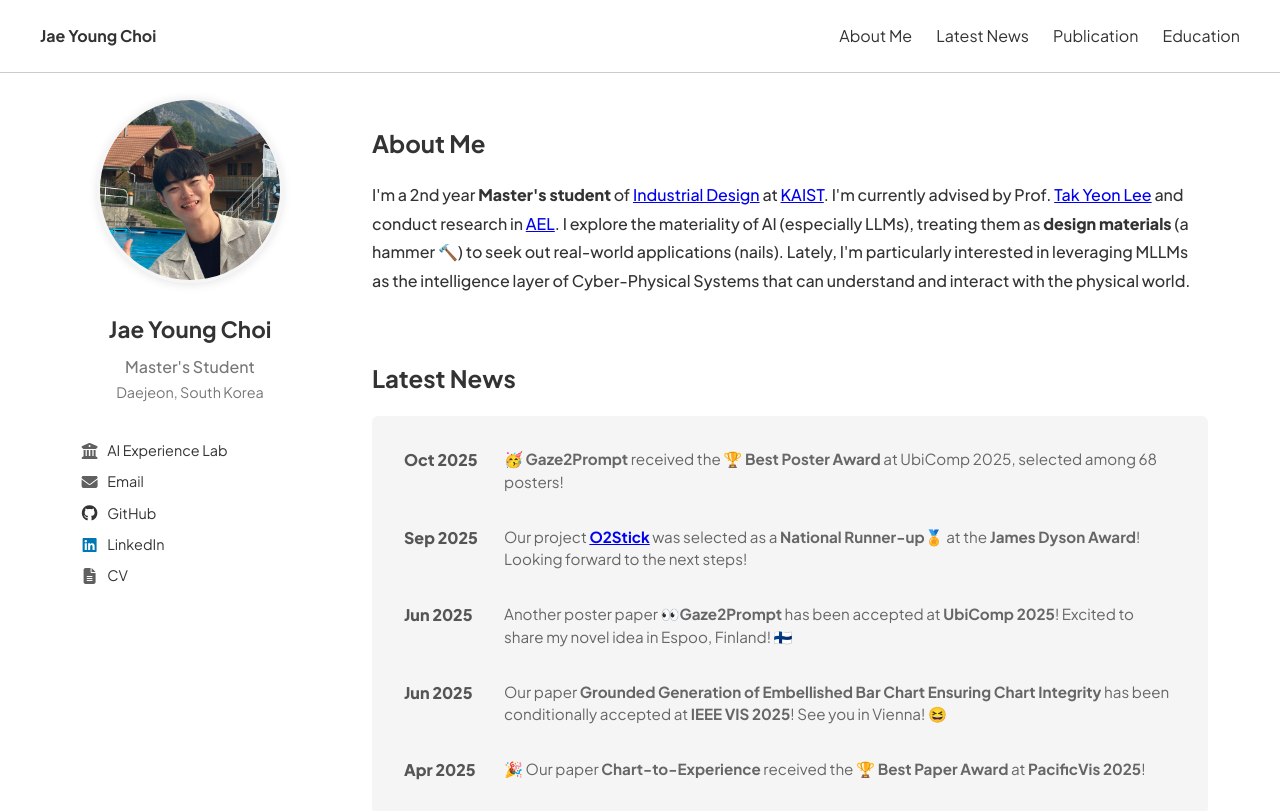
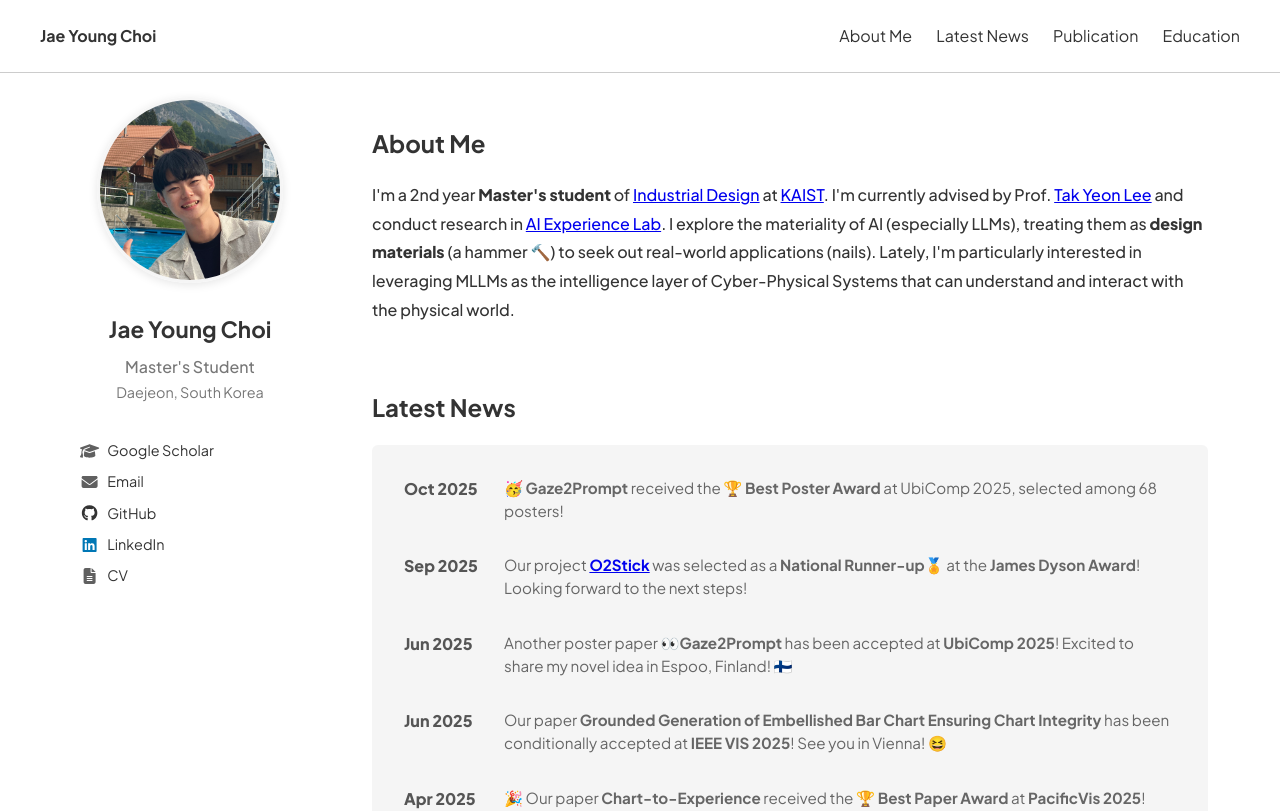
Before and after one commit to jaeyoungchoi1/jaeyoungchoi1.github.io, a React (Vite) app: page / in a window 1280 px wide. Shown: the top 811 px of the page. Built offline with nearby package versions, Linux system fonts and the light colour scheme.

Commit message:
google scholar

```diff
--- a/src/components/Sidebar.jsx
+++ b/src/components/Sidebar.jsx
@@ -23,9 +23,9 @@ const Sidebar = () => {
 
       <ul className="contact-links">
         <li className="lab">
-          <FontAwesomeIcon icon={faUniversity} className="icon" />
-          <a href="https://ai-experience-lab.github.io/" className="link lab" target="_blank" rel="noopener noreferrer">
-            AI Experience Lab
+          <FontAwesomeIcon icon={faGraduationCap} className="icon" />
+          <a href="https://scholar.google.com/citations?user=XD02UbAAAAAJ" className="link lab" target="_blank" rel="noopener noreferrer">
+            Google Scholar
           </a>
         </li>
         <li className="email">
--- a/src/components/sections/AboutMeSection.jsx
+++ b/src/components/sections/AboutMeSection.jsx
@@ -7,7 +7,7 @@ const AboutMeSection = () => {
       <div className="about-content">
         <div className="about-text">
           <p>
-           I'm a 2nd year <strong>Master's student</strong> of <a href="https://id.kaist.ac.kr" target="_blank" rel="noopener noreferrer">Industrial Design</a> at <a href="https://kaist.ac.kr/kr/" target="_blank" rel="noopener noreferrer">KAIST</a>. I'm currently advised by Prof. <a href="https://takyeonlee.com" target="_blank" rel="noopener noreferrer">Tak Yeon Lee</a> and conduct research in <a href="https://ai-experience-lab.github.io/" target="_blank" rel="noopener noreferrer">AEL</a>. I explore the materiality of AI (especially LLMs), treating them as <strong>design materials</strong> (a hammer 🔨) to seek out real-world applications (nails).
+           I'm a 2nd year <strong>Master's student</strong> of <a href="https://id.kaist.ac.kr" target="_blank" rel="noopener noreferrer">Industrial Design</a> at <a href="https://kaist.ac.kr/kr/" target="_blank" rel="noopener noreferrer">KAIST</a>. I'm currently advised by Prof. <a href="https://takyeonlee.com" target="_blank" rel="noopener noreferrer">Tak Yeon Lee</a> and conduct research in <a href="https://ai-experience-lab.github.io/" target="_blank" rel="noopener noreferrer">AI Experience Lab</a>. I explore the materiality of AI (especially LLMs), treating them as <strong>design materials</strong> (a hammer 🔨) to seek out real-world applications (nails).
            Lately, I'm particularly interested in leveraging MLLMs as the intelligence layer of Cyber-Physical Systems that can understand and interact with the physical world.
           </p>
 
```
